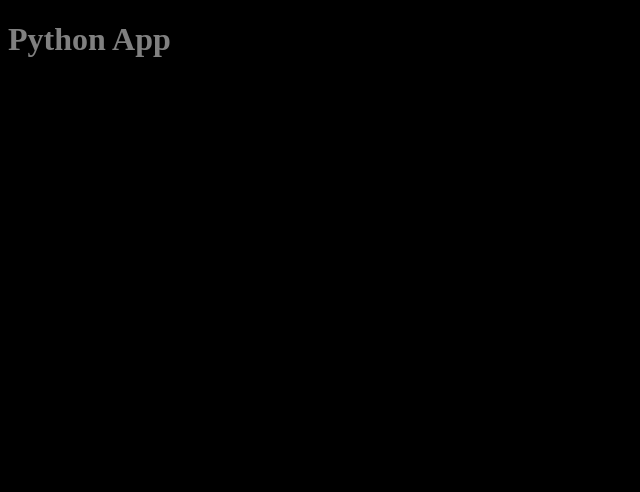
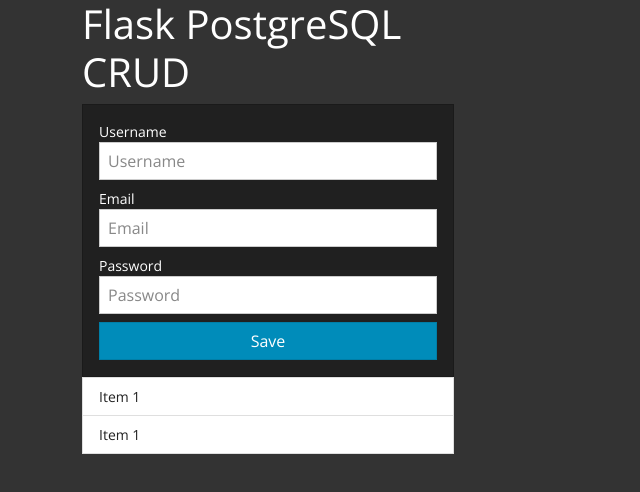
Before and after one commit to salino3/python-project-crud, a plain HTML site: page static/index.html in a window 1280 px wide. Shown: the whole page, without its empty margins (0-640 px from the left). Drawn offline with nearby package versions, Linux system fonts and the light colour scheme.

Commit message:
create form

```diff
--- a/static/index.html
+++ b/static/index.html
@@ -1,14 +1,62 @@
-<!DOCTYPE html>
+<!doctype html>
 <html lang="en">
-<head>
-    <meta charset="UTF-8">
-    <meta name="viewport" content="width=device-width, initial-scale=1.0">
-    <link rel="stylesheet" href="/static/main.css">
+  <head>
+    <meta charset="UTF-8" />
+    <meta name="viewport" content="width=device-width, initial-scale=1.0" />
+    <!-- Boostrap -->
+    <link
+      rel="stylesheet"
+      href="https://bootswatch.com/5/yeti/bootstrap.min.css"
+    />
+    <!-- Custom CSS -->
+    <link rel="stylesheet" href="/static/main.css" />
     <title>Python Flask App</title>
-</head>
-<body>
+  </head>
+  <body class="bg-dark text-white">
 
-    <h1>Python App</h1>
+    <div class="container">
 
-</body>
+      <div class="col-md-4 offset-mt-4">
+        <h1>Flask PostgreSQL CRUD</h1>
+
+        <form
+          id="userForm" action="" class="card card-body text-white">
+
+          <label for="username">Username</label>
+          <input type="text"
+           placeholder="Username"
+           required
+           name="username"
+           class="form-control mb-2"
+          >
+
+          <label for="email">Email</label>
+          <input type="email"
+           placeholder="Email"
+           required
+           name="email"
+           class="form-control mb-2"
+          >
+
+          <label for="password">Password</label>
+          <input type="text"
+           placeholder="Password"
+           required
+           name="password"
+           class="form-control mb-2"
+          >
+
+          <button class="btn btn-primary">Save</button>
+
+        </form>
+
+        <ul id="userList" class="list-group">
+            <li class="list-group-item">Item 1</li>
+            <li class="list-group-item">Item 1</li>
+        </ul>
+      </div>
+    </div>
+
+    <script defer src="/static/main.js"></script>
+  </body>
 </html>
--- a/static/main.css
+++ b/static/main.css
@@ -1,5 +1,4 @@
 
-body {
-    background: black;
-    color: gray;
+#userForm {
+ background: #202020;
 }
--- /dev/null
+++ b/static/main.js
@@ -0,0 +1,2 @@
+
+console.log("Hello World!")
```
